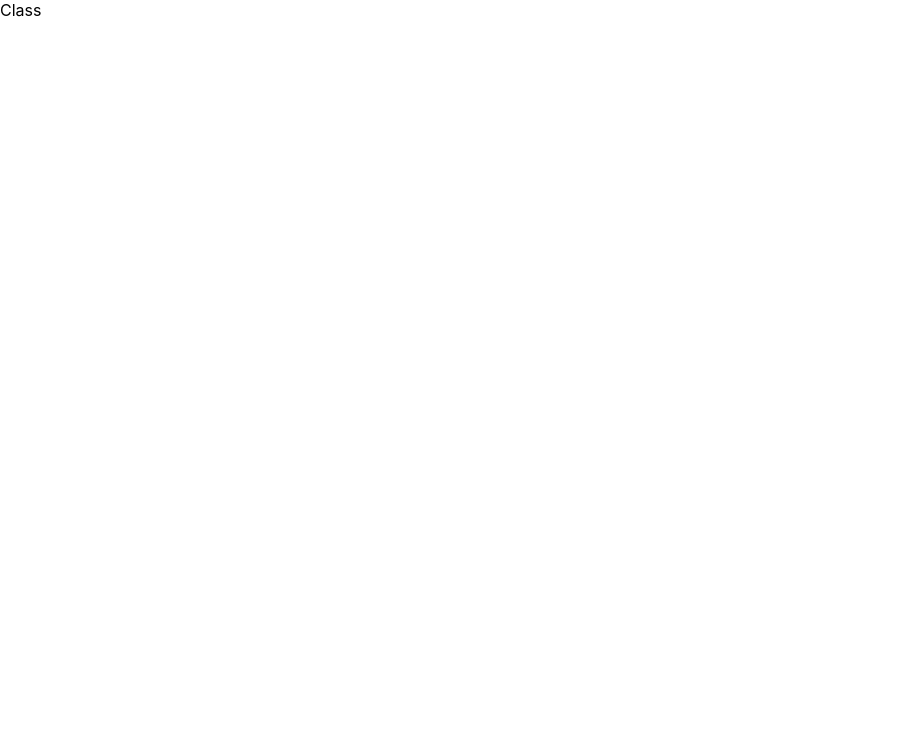
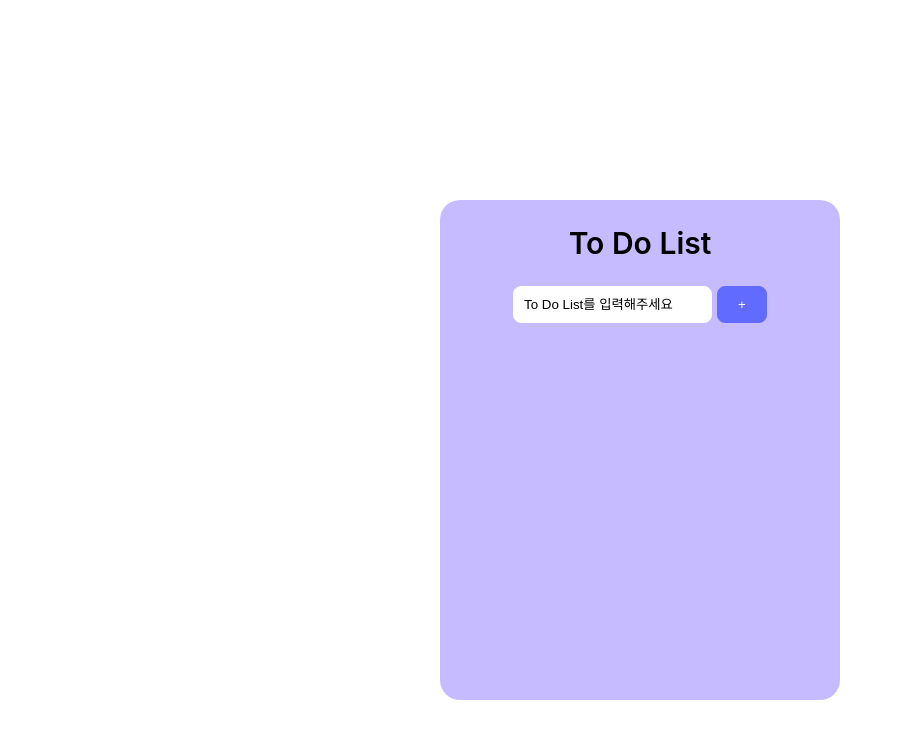
Before and after one commit to silverj7/StudyingAlone, a Next.js app: page /todolistclass in a window 1280 px wide. Shown: the top 738 px of the page, without its empty margins (0-902 px from the left). Built offline with nearby package versions, Linux system fonts and the light colour scheme.

Commit message:
- class component 완료

```diff
--- a/src/component/toDoListClass/ToDoListClassComponent.tsx
+++ b/src/component/toDoListClass/ToDoListClassComponent.tsx
@@ -1,15 +1,259 @@
+import styled from '@emotion/styled';
 import React, { Component } from 'react';
 
-class ToDoListClassComponent extends Component {
-  state = {
-    id: '',
-    toDoItem: '',
-    checked: false,
+interface ToDoListType {
+  id: string;
+  toDoItem: string;
+  checked: boolean;
+}
+
+class ToDoListClassComponent extends React.Component<any, any> {
+  constructor(props: ToDoListType) {
+    super(props);
+    this.state = {
+      text: '',
+      toDoList: [],
+    };
+  }
+
+  onChange = (e: any) => {
+    if (e.target.value === '') {
+      return;
+    }
+
+    this.setState({
+      text: e.target.value,
+    });
+  };
+
+  onAdd = () => {
+    const todo = {
+      id: 'listCheck' + this.state.toDoList.length,
+      toDoItem: this.state.text,
+    };
+
+    this.setState({
+      input: '',
+      toDoList: this.state.toDoList.concat(todo),
+    });
+  };
+
+  onToggle = (e: any) => {
+    this.setState(
+      this.state.toDoList.map((item: ToDoListType) =>
+        item.id === e.currentTarget.id
+          ? {
+              ...item,
+              checked: e.currentTarget.checked,
+            }
+          : item,
+      ),
+    );
+  };
+
+  onRemove = (e: any) => {
+    this.setState({
+      toDoList: this.state.toDoList.filter(
+        (item: ToDoListType) => item.id !== e.target.id,
+      ),
+    });
   };
 
   render() {
-    return <div>Class</div>;
+    return (
+      <ToDoListStyled>
+        <div className="title">To Do List</div>
+        <div className="input-box">
+          <input
+            type="text"
+            name="toDoItem"
+            value={this.state.toDoItem}
+            onChange={(e: any) => this.onChange(e)}
+            placeholder="To Do List를 입력해주세요"
+          />
+          <button className="input-btn" onClick={(e: any) => this.onAdd()}>
+            +
+          </button>
+        </div>
+
+        <div className="list-check-wrap">
+          {this.state.toDoList.map((item: ToDoListType, index: number) => (
+            <div key={index} className="list-check">
+              <input
+                className="check_box"
+                type="checkbox"
+                id={`listCheck` + index}
+                name={`listCheck` + index}
+                checked={item.checked}
+                onChange={(e: any) => {
+                  this.onToggle(e);
+                }}
+              />
+              <label htmlFor={`listCheck` + index}>
+                <div className="list-item-wrap">
+                  <div className="list-item-inner">
+                    <em className="checkBox" />
+                    <div className="list-item">{item.toDoItem}</div>
+                  </div>
+
+                  <div className="remove-btn">
+                    <button
+                      id={`listCheck` + index}
+                      onClick={(e: any) => {
+                        this.onRemove(e);
+                      }}
+                    >
+                      X
+                    </button>
+                  </div>
+                </div>
+              </label>
+            </div>
+          ))}
+        </div>
+      </ToDoListStyled>
+    );
   }
 }
 
 export default ToDoListClassComponent;
+
+export const ToDoListStyled = styled.div`
+  display: flex;
+  align-items: center;
+  flex-direction: column;
+  width: 400px;
+  height: 500px;
+  margin: 200px auto;
+  text-align: center;
+  background: #c7bbff;
+  border-radius: 20px;
+  color: #fff;
+
+  button {
+    background: inherit;
+    border: none;
+    box-shadow: none;
+    border-radius: 0;
+    padding: 0;
+    color: #fff;
+    overflow: visible;
+    cursor: pointer;
+  }
+
+  .title {
+    font-size: 30px;
+    font-weight: 600;
+    color: #000;
+    margin-top: 25px;
+  }
+
+  .input-box {
+    margin: 25px 0;
+
+    input {
+      padding: 10px;
+      color: #000;
+      border: solid 1px #fff;
+      border-radius: 8px;
+      background-color: #fff;
+
+      ::placeholder {
+        color: #000;
+      }
+    }
+
+    .input-btn {
+      min-width: 50px;
+      margin-left: 5px;
+      padding: 10px;
+      color: #fff;
+      border: solid 1px #616bff;
+      border-radius: 8px;
+      background: #616bff;
+    }
+  }
+
+  .list-check-wrap {
+    width: 100%;
+    padding: 0 40px;
+
+    .remove-btn {
+      display: inline-block;
+      font-size: 12px;
+      line-height: 12px;
+      padding: 2px 4px;
+      margin: 2px;
+      border: solid 1px #616bff;
+      border-radius: 4px;
+      background: #616bff;
+    }
+  }
+
+  .list-check {
+    width: 100%;
+    float: none;
+    padding: 0;
+    text-align: center;
+    color: #000;
+    font-weight: 400;
+    margin-bottom: 10px;
+
+    :last-child {
+      margin-bottom: 0;
+    }
+
+    .check_box {
+      display: none;
+
+      &[type='checkbox'] {
+        & + label {
+          box-sizing: border-box;
+          cursor: pointer;
+          font-size: 15px;
+          letter-spacing: -0.1px;
+
+          .checkBox {
+            display: inline-block;
+            width: 15px;
+            height: 15px;
+            background-color: #fff;
+            border-radius: 2px;
+            vertical-align: middle;
+            position: relative;
+            margin-right: 5px;
+            padding: 4px;
+            box-sizing: border-box;
+          }
+        }
+
+        &:checked {
+          & + label {
+            & .checkBox {
+              background: url(/images/ico_checkbox.svg) center 55% / 20px 14px
+                no-repeat #f9a3a3;
+            }
+          }
+        }
+      }
+    }
+  }
+
+  .list-item-wrap {
+    display: flex;
+    align-items: center;
+    justify-content: space-between;
+    width: 100%;
+
+    .list-item-inner {
+      display: flex;
+      align-items: center;
+
+      .list-item {
+        font-size: 16px;
+        line-height: 16px;
+        margin-left: 5px;
+      }
+    }
+  }
+`;
```
Also changed, not shown: src/component/toDoList/ToDoListComponent.tsx (+3 -5 lines).
